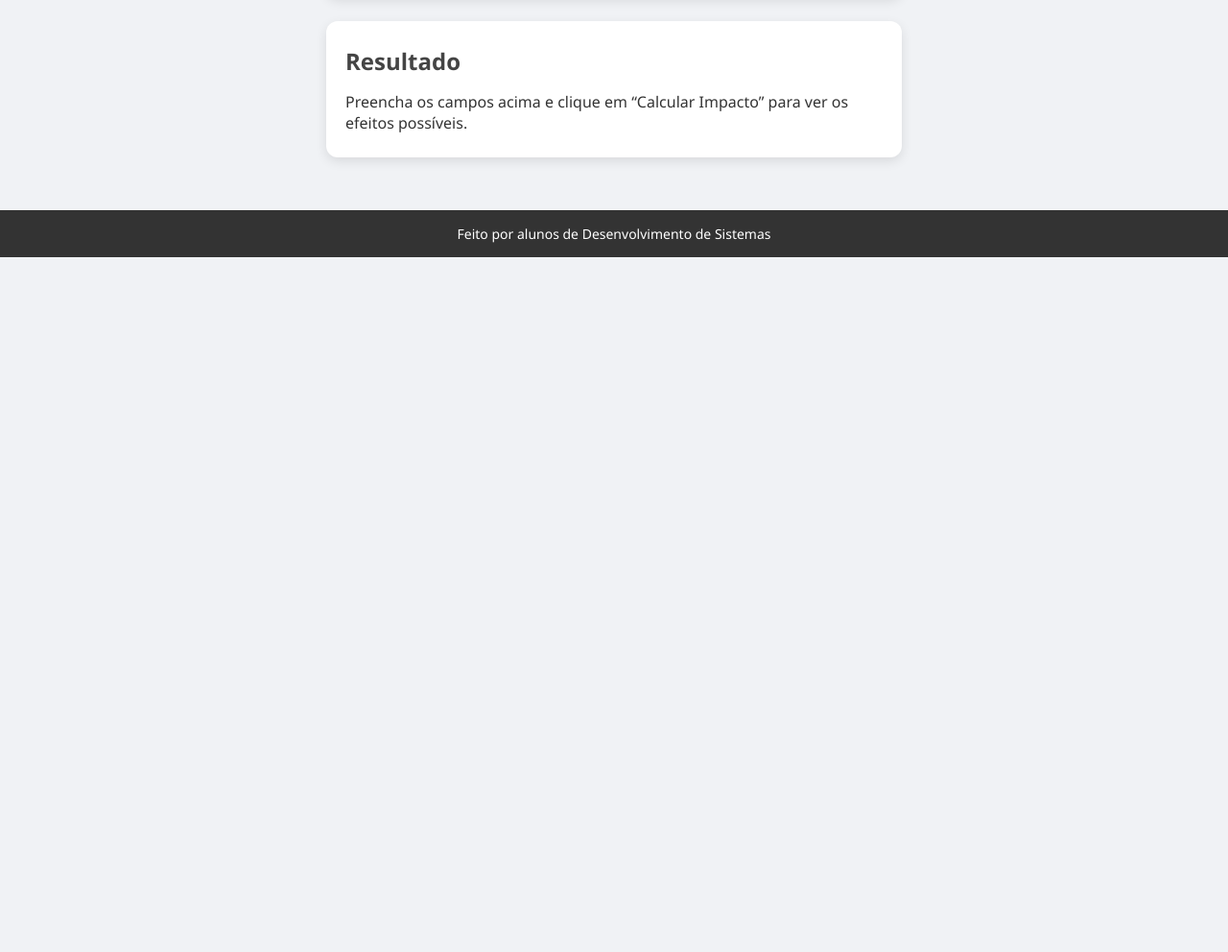
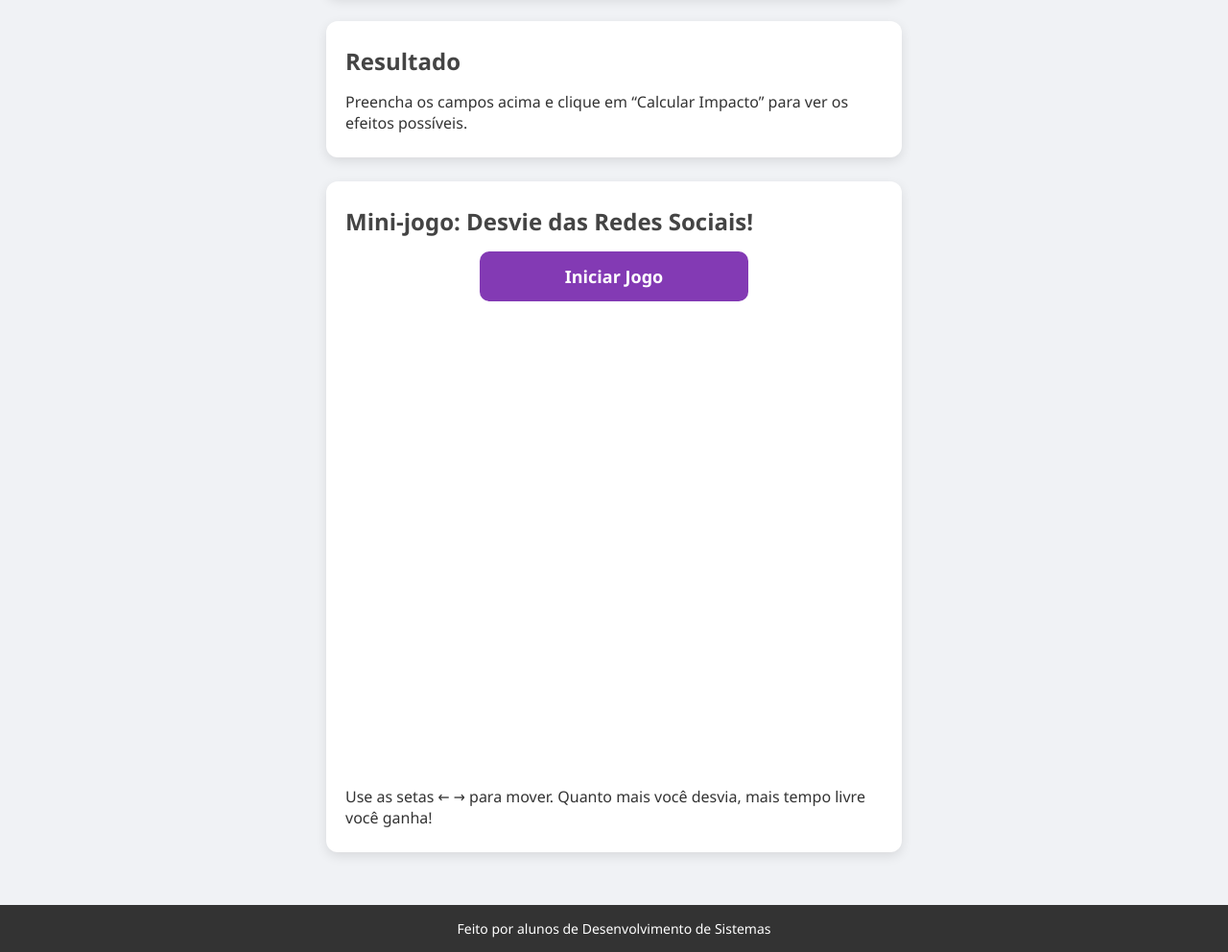
Before and after one commit to jhemersonbaggio/redessociais, a plain HTML site: page index.html in a window 1280 px wide. Shown: the part 586-1578 px from the top of the page at 96% size. Before the commit the page ends 854 px from the top, so only its background shows below. Drawn offline with Linux system fonts and the light colour scheme.

Commit message:
Add mini-game to avoid social media distractions
Added a mini-game section to the social media control app.

```diff
--- a/index.html
+++ b/index.html
@@ -9,10 +9,11 @@
 <body>
   <header>
     <h1>Controle de Tempo nas Redes</h1>
-    <p class="subtitle">Veja quanto você usa e entenda os impactos</p>
+    <p class="subtitle">Veja quanto você usa, entenda os impactos e divirta-se!</p>
   </header>
 
   <main class="container">
+    <!-- Formulário -->
     <section class="card">
       <h2>Quanto tempo você dedica por dia?</h2>
       <form id="timeForm">
@@ -40,11 +41,20 @@
       </form>
     </section>
 
+    <!-- Resultado -->
     <section class="card">
       <h2>Resultado</h2>
       <div id="result">
         <p>Preencha os campos acima e clique em “Calcular Impacto” para ver os efeitos possíveis.</p>
       </div>
+    </section>
+
+    <!-- Mini-jogo -->
+    <section class="card">
+      <h2>Mini-jogo: Desvie das Redes Sociais!</h2>
+      <button id="startGameBtn" class="btn">Iniciar Jogo</button>
+      <canvas id="gameCanvas" width="400" height="500"></canvas>
+      <p class="game-instruction">Use as setas ← → para mover. Quanto mais você desvia, mais tempo livre você ganha!</p>
     </section>
   </main>
 
```
